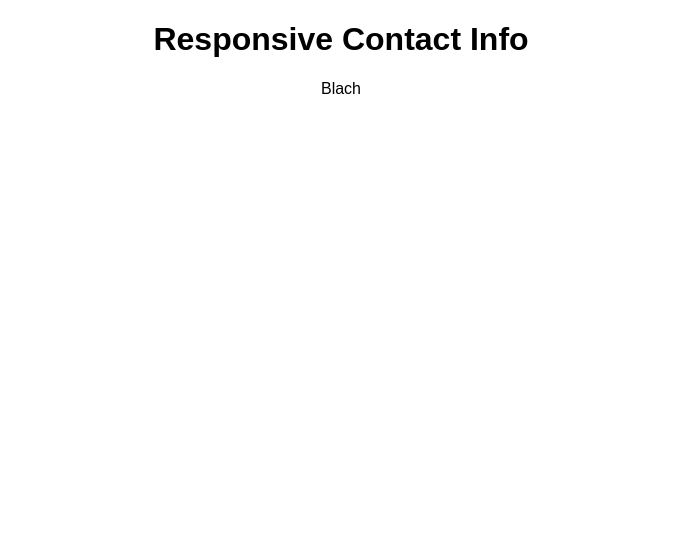
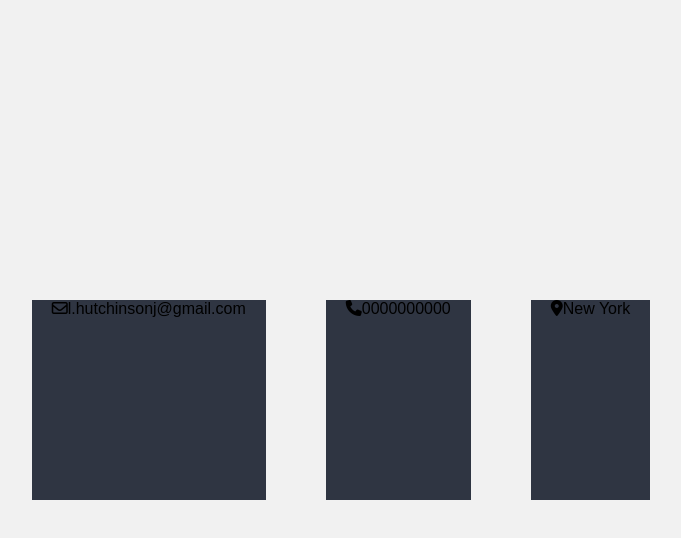
Before and after one commit to LeroyHutchinsonJ/responsive-contact-info, a React app: page / in a window 1280 px wide. Shown: the whole page, without its empty margins (299-980 px from the left). Built offline with nearby package versions, Linux system fonts and the light colour scheme.

Commit message:
Intro to contact cards
Started creating the contact cards

```diff
--- a/public/index.html
+++ b/public/index.html
@@ -1,16 +1,22 @@
 <!DOCTYPE html>
 <html lang="en">
-
   <head>
-	<meta charset="utf-8">
-	<meta name="viewport" content="width=device-width, initial-scale=1, shrink-to-fit=no">
-	<meta name="theme-color" content="#000000">
+    <meta charset="utf-8" />
+    <meta
+      name="viewport"
+      content="width=device-width, initial-scale=1, shrink-to-fit=no"
+    />
+    <meta name="theme-color" content="#000000" />
     <!--
       manifest.json provides metadata used when your web app is added to the
       homescreen on Android. See https://developers.google.com/web/fundamentals/engage-and-retain/web-app-manifest/
     -->
-	<link rel="manifest" href="%PUBLIC_URL%/manifest.json">
-	<link rel="shortcut icon" href="%PUBLIC_URL%/favicon.ico">
+    <script
+      src="https://kit.fontawesome.com/8a0532bf40.js"
+      crossorigin="anonymous"
+    ></script>
+    <link rel="manifest" href="%PUBLIC_URL%/manifest.json" />
+    <link rel="shortcut icon" href="%PUBLIC_URL%/favicon.ico" />
     <!--
       Notice the use of %PUBLIC_URL% in the tags above.
       It will be replaced with the URL of the `public` folder during the build.
@@ -39,5 +45,4 @@
       To create a production bundle, use `npm run build` or `yarn build`.
     -->
   </body>
-
 </html>
--- a/src/index.js
+++ b/src/index.js
@@ -5,10 +5,28 @@ import "./styles.css";
 
 function App() {
   return (
-    <div className="App">
-      <h1>Responsive Contact Info</h1>
-      <div>Blach</div>
-    </div>
+    <body>
+      <div className="contact-info">
+        <div className="card">
+          <i className="card-icon far fa-envelope" />
+          <p>l.hutchinsonj@gmail.com</p>
+        </div>
+      </div>
+
+      <div className="contact-info">
+        <div className="card">
+          <i className="card-icon fas fa-phone" />
+          <p>0000000000</p>
+        </div>
+      </div>
+
+      <div className="contact-info">
+        <div className="card">
+          <i className="card-icon fas fa-map-marker-alt" />
+          <p>New York</p>
+        </div>
+      </div>
+    </body>
   );
 }
 
--- a/src/styles.css
+++ b/src/styles.css
@@ -1,4 +1,30 @@
-.App {
-  font-family: sans-serif;
-  text-align: center;
+* {
+  margin: 0;
+  padding: 0;
+  font-family: "montserrat", sans-serif;
+  box-sizing: border-box;
 }
+body {
+  background: #f1f1f1;
+  min-height: 100vh;
+  display: flex;
+  align-items: center;
+  justify-content: center;
+}
+.contact-info {
+  display: flex;
+  width: 100%;
+  max-width: 1200px;
+  align-items: center;
+  justify-content: center;
+  padding: 0 20px;
+}
+
+.card {
+  background-color: #2f3542;
+  padding: 0 20px;
+  margin: 0 10px;
+  width: (33% - 20px);
+  height: 200px;
+  display: flex;
+}
```
Also changed, not shown: package.json (+8 -3 lines). Lines whose indentation alone changed are shown as unchanged.
